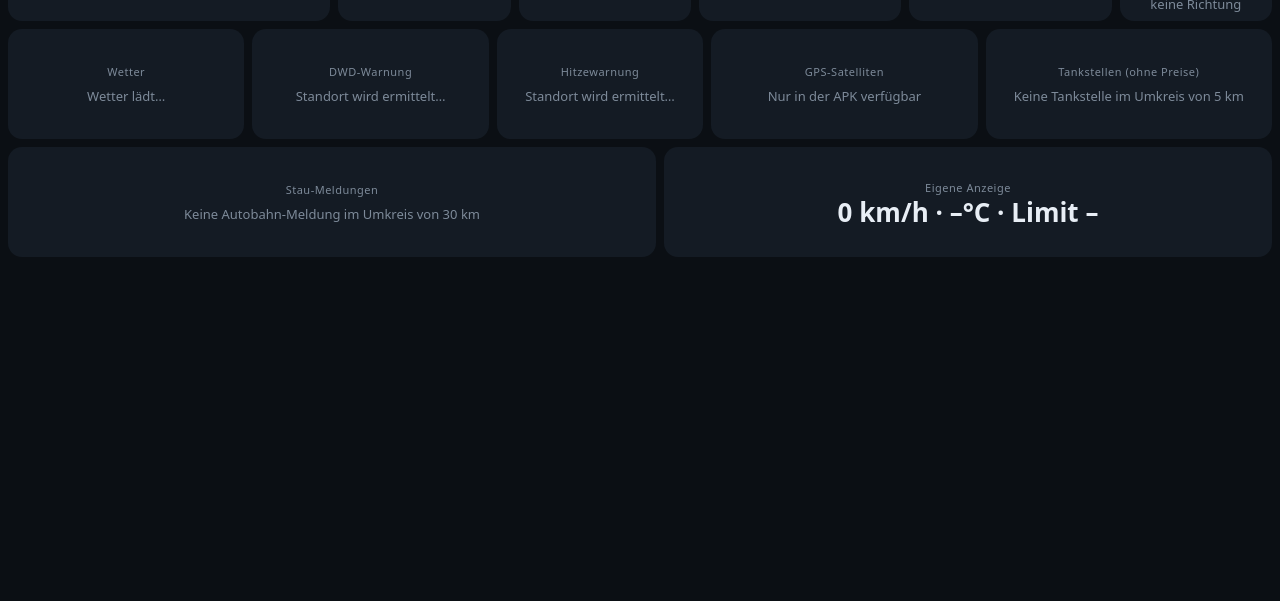
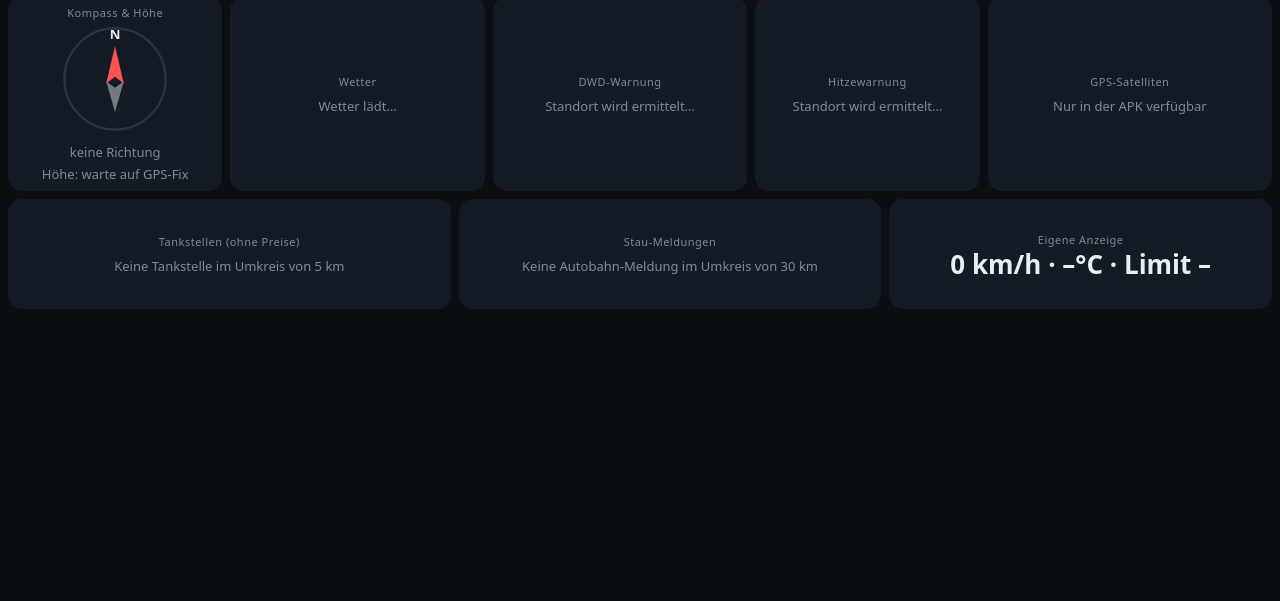
Before and after one commit to menne1977/GPS-, a website: page www/index.html in a window 1280 px wide. Shown: the part 199-800 px from the top of the page. Drawn offline with Linux system fonts and the light colour scheme.

Commit message:
Kompass mit Höhe: NHN/NN (Amsterdamer Pegel), GPS-Ellipsoid, Geländehöhe
Co-Authored-By: Claude Opus 5.5 <noreply@anthropic.com>
Claude-Session: https://claude.ai/code/session_01UJKP6Zy2sRUJxMnPo9GQXx

```diff
--- a/www/index.html
+++ b/www/index.html
@@ -41,7 +41,7 @@ const WIDGETS=[
 {id:'accel',name:'Beschleunigung',base:170},
 {id:'trip',name:'Kilometer',base:200},
 {id:'day',name:'Heute',base:200},
-{id:'compass',name:'Kompass',base:150},
+{id:'compass',name:'Kompass & Höhe',base:190},
 {id:'weather',name:'Wetter',base:230},
 {id:'warn',name:'DWD-Warnung',base:230},
 {id:'heat',name:'Hitzewarnung',base:200},
@@ -66,6 +66,7 @@ function hav(a,b,c,d){const R=6371000,r=x=>x*Math.PI/180;const dA=r(c-a),dB=r(d-
 
 // Zustand
 let speedKmh=0,accel=null,zeroRes=null,gForce=0,heading=null,compassDev=null,limit=null,limitSrc='',fuelList=[],wx=null,warn=null,lat=null,lon=null,lastPos=null,zeroT=null;
+let alt=null,altAcc=null,ground=null,groundPos=null;
 let fuelPos=null,wxPos=null,lastLimitPos=null,area=null,areaPos=null;
 
 WIDGETS.forEach(w=>{const d=document.createElement('div');d.className='w';d.id='w-'+w.id;d.innerHTML=`<div class="alert" id="al-${w.id}"></div><h4>${w.name}</h4><div id="b-${w.id}"></div>`;$('#app').appendChild(d)});
@@ -99,12 +100,26 @@ function renderDay(){
  const avg=S.day.mt>0?Math.round(S.day.dist/(S.day.mt/3600000)):0;
  $('#b-day').innerHTML=`<div class="big" style="font-size:calc(var(--s,1)*36px)">${Math.round(S.day.max)}</div><div class="unit">km/h Höchstwert</div><div class="small">Ø bewegt ${avg} km/h · ${S.day.dist.toFixed(1)} km</div>`;
 }
+// Geoidhöhe Deutschland (Abstand Ellipsoid WGS84 -> NHN), grobe Näherung aus Stützpunkten (EGM2008), etwa ±2 m
+const GEO=[[53.55,10,40.5],[52.5,13.4,39.5],[54.1,12.1,38],[51.5,7.1,46],[50.9,7,47],[50.1,8.7,48],[48.1,11.6,47.5],[48.8,9.2,49],[48,7.85,50],[51,13.7,43],[53.1,8.8,42],[52.4,9.7,43],[51.3,12.4,42],[49.5,11.1,47],[54.3,10.1,39],[47.6,10.7,48.5]];
+function geoid(la,lo){let w=0,n=0;for(const [a,b,v] of GEO){const d=Math.hypot(a-la,(b-lo)*0.65)+0.05,k=1/(d*d);w+=k;n+=k*v}return n/w}
+function altHtml(){
+ const lines=[];
+ if(alt!=null&&lat!=null){const nhn=alt-geoid(lat,lon);lines.push(`<div class="big" style="font-size:calc(var(--s,1)*28px)">${Math.round(nhn)} m</div><div class="unit">ü. NHN / NN (Amsterdamer Pegel)${altAcc?` · ±${Math.round(altAcc)} m`:''}</div><div class="small">GPS-Ellipsoid (WGS84): ${Math.round(alt)} m</div>`)}
+ else lines.push('<div class="small">Höhe: warte auf GPS-Fix</div>');
+ if(ground!=null)lines.push(`<div class="small">Gelände (Karte): ${Math.round(ground)} m ü. NHN</div>`);
+ return lines.join('');
+}
+async function fetchGround(){
+ const r=await fetch(`https://api.open-meteo.com/v1/elevation?latitude=${lat}&longitude=${lon}`);if(!r.ok)throw new Error('HTTP '+r.status);
+ const j=await r.json();const v=j.elevation&&j.elevation[0];if(typeof v==='number')ground=v;
+}
 function renderCompass(){
  const h=heading??compassDev;const d=['N','NO','O','SO','S','SW','W','NW'];
  // Rose dreht sich gegen die Fahrtrichtung, daher zeigt der rote Pfeil immer nach Norden
  const rot=h==null?0:-h;
  const svg=`<svg viewBox="0 0 100 100" style="width:110px;height:110px"><g transform="rotate(${rot} 50 50)"><circle cx="50" cy="50" r="46" fill="none" stroke="#2a3644" stroke-width="2"/><text x="50" y="14" font-size="12" font-weight="700" text-anchor="middle" fill="currentColor">N</text><polygon points="50,20 58,54 50,48 42,54" fill="#ff5252"/><polygon points="50,80 58,52 50,58 42,52" fill="currentColor" opacity=".45"/></g></svg>`;
- $('#b-compass').innerHTML=h==null?svg+'<div class="small">keine Richtung</div>':svg+`<div class="small">${d[Math.round(h/45)%8]} · ${Math.round(h)}°</div>`;
+ $('#b-compass').innerHTML=(h==null?svg+'<div class="small">keine Richtung</div>':svg+`<div class="small">${d[Math.round(h/45)%8]} · ${Math.round(h)}°</div>`)+altHtml();
 }
 function renderWeather(){
  if(!S.global.src.weather){$('#b-weather').innerHTML='<div class="small">Wetter aus (Datensparmodus/Schalter)</div>';return}
@@ -295,6 +310,7 @@ function maybeFetch(){
  if(!country&&due('country',60*24)){mark('country');fetchCountry().catch(()=>{})}
  if(!areaPos||hav(areaPos.lat,areaPos.lon,lat,lon)>5000){areaPos={lat,lon};fetchArea().then(()=>{S.last.dwd=0;S.last.heat=0;renderAll()}).catch(()=>{areaPos=null})}
  if(lastLimitPos==null||hav(lastLimitPos.lat,lastLimitPos.lon,lat,lon)>300){lastLimitPos={lat,lon};fetchLimit().then(renderAll).catch(e=>{errs.limit=String(e&&e.message||e).slice(0,80);renderAll();setTimeout(()=>{lastLimitPos=null},60000)})}
+ if(!groundPos||hav(groundPos.lat,groundPos.lon,lat,lon)>300){groundPos={lat,lon};fetchGround().then(renderCompass).catch(()=>{setTimeout(()=>{groundPos=null},120000)})}
  const iv=S.global.iv;
  if(S.global.src.fuel&&due('fuel',iv.fuel)&&(!fuelPos||hav(fuelPos.lat,fuelPos.lon,lat,lon)>1000)){fuelPos={lat,lon};run('fuel',iv.fuel,fetchFuel,()=>{fuelPos=null})}
  if(S.global.src.weather&&due('wx',iv.weather)&&(!wxPos||hav(wxPos.lat,wxPos.lon,lat,lon)>5000)){wxPos={lat,lon};run('wx',iv.weather,fetchWeather,()=>{wxPos=null})}
@@ -323,6 +339,7 @@ function onPos(p){
  if(acc!=null)accel=acc;
  lastPos={lat,lon,t,v};speedKmh=v;
  if(c.heading!=null&&!isNaN(c.heading))heading=c.heading;
+ if(c.altitude!=null&&!isNaN(c.altitude)){alt=c.altitude;altAcc=c.altitudeAccuracy}
  save();renderAll();maybeFetch();
 }
 function onErr(){$('#b-speed').innerHTML='<div class="small">GPS nicht verfügbar – Standortzugriff erlauben</div>'}
```
